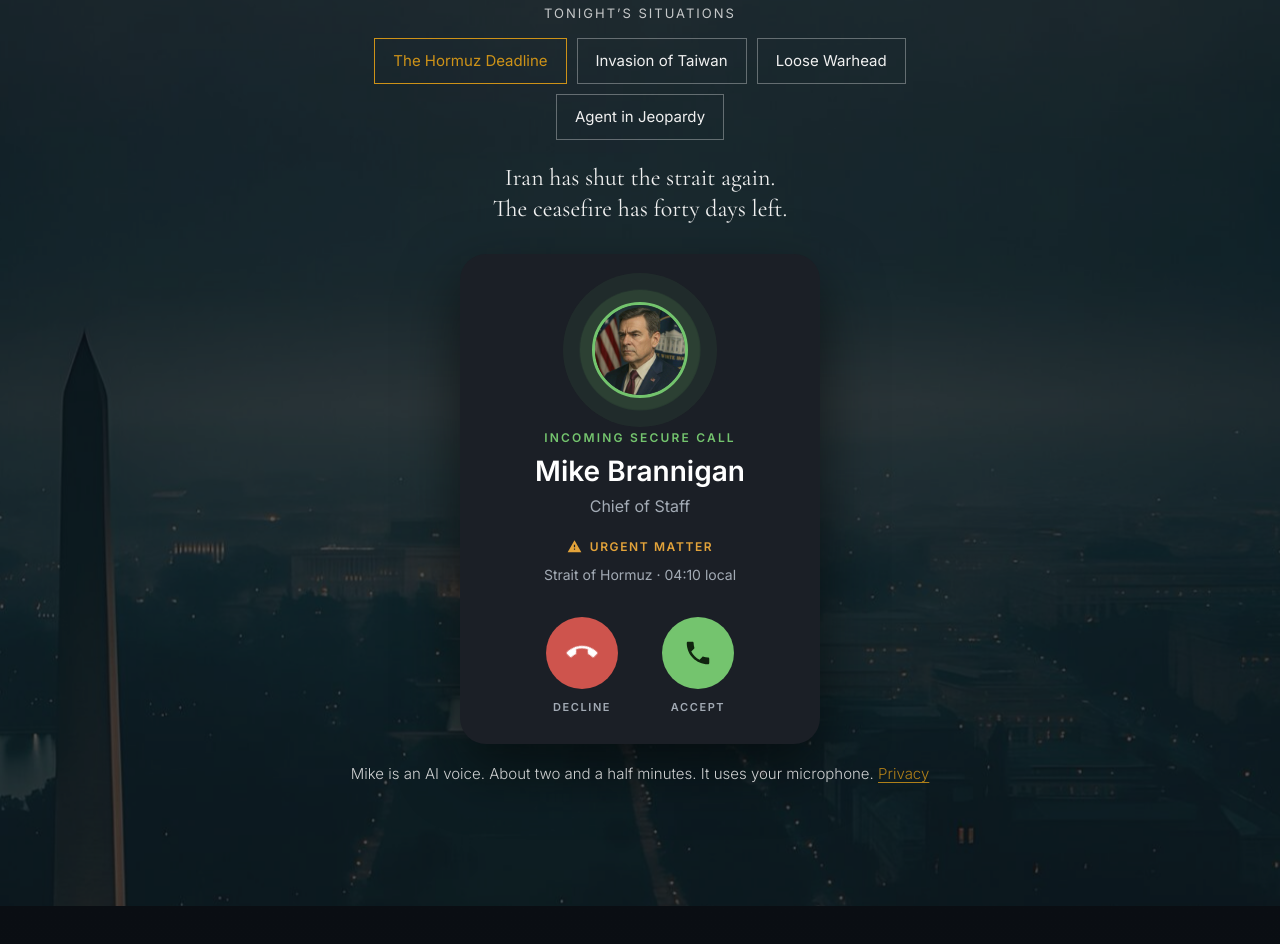
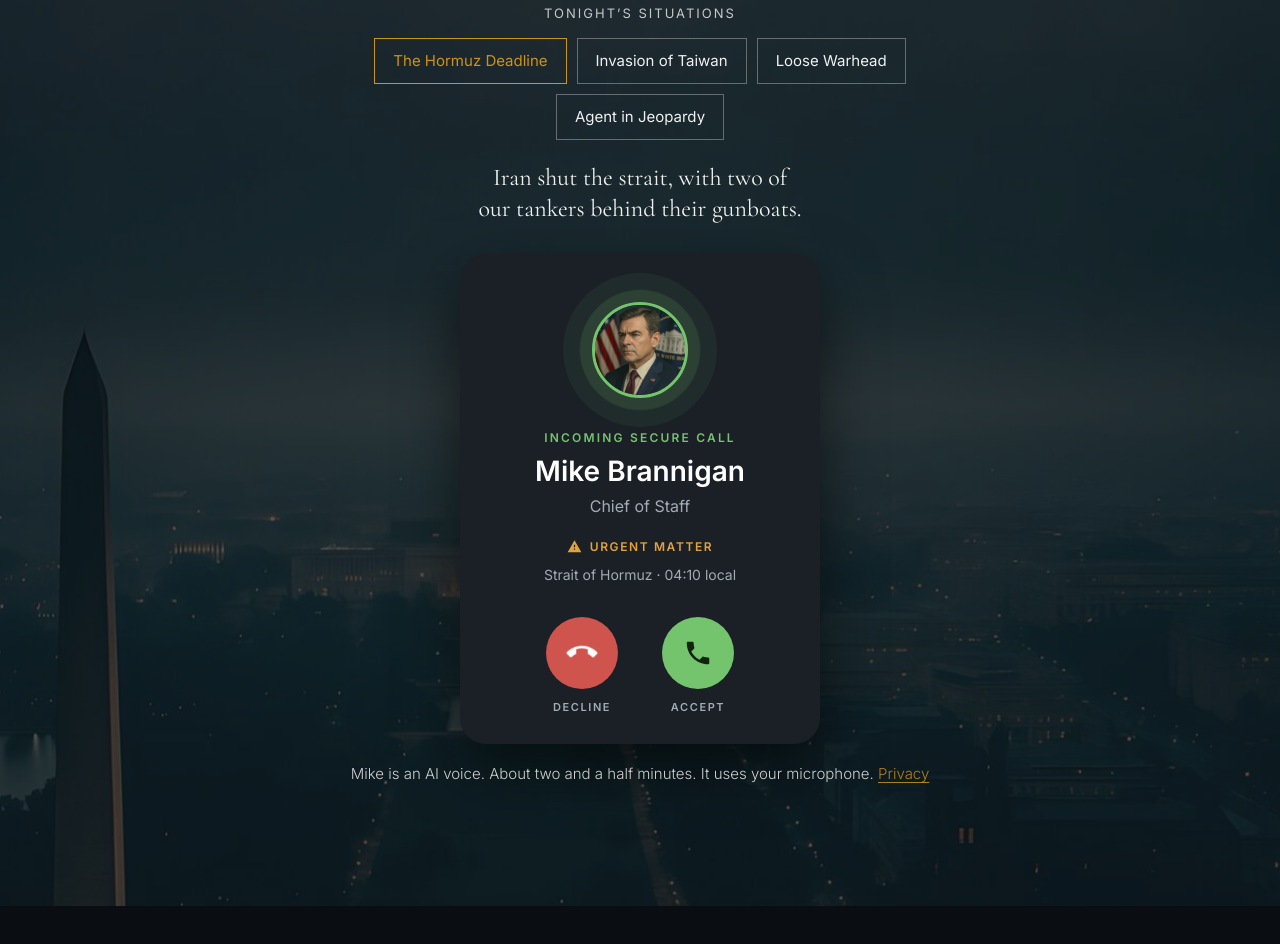
Before and after one commit to adamplg/potus-landing, a plain HTML site: page index.html in a window 1280 px wide. Shown: the part 4022-4966 px from the top of the page. Drawn offline with nearby package versions, Linux system fonts and the light colour scheme.

Commit message:
Local build: Marshall's simpler one-liners for the four situations
Co-Authored-By: Claude Fable 5.2 <noreply@anthropic.com>

```diff
--- a/index.html
+++ b/index.html
@@ -2168,6 +2168,6 @@
             }, { passive: true });
         })();
     </script>
-    <script src="/js/mike-call.js?v=local-12" defer></script>
+    <script src="/js/mike-call.js?v=local-13" defer></script>
 </body>
 </html>
--- a/js/mike-call.js
+++ b/js/mike-call.js
@@ -29,10 +29,10 @@
      seconds. The id goes to the agent as crisis_id; each crisis's full text lives
      in the agent, never here. */
   const SCENARIOS = [
-    { id: 'hormuz', title: 'The Hormuz Deadline', place: 'Strait of Hormuz · 04:10 local', line: 'Iran has shut the strait again. The ceasefire has forty days left.' },
-    { id: 'taiwan', title: 'Invasion of Taiwan', place: 'Taiwan Strait · 05:40 local', line: 'China’s fleet left port an hour ago. It isn’t an exercise.' },
-    { id: 'warhead', title: 'Loose Warhead', place: 'Islamabad · 02:15 local', line: 'A coup in Islamabad, and a warhead isn’t where it should be.' },
-    { id: 'berlin', title: 'Agent in Jeopardy', place: 'Berlin · 23:30 local', line: 'A CIA officer burned in Berlin, holding proof she shouldn’t have.' },
+    { id: 'hormuz', title: 'The Hormuz Deadline', place: 'Strait of Hormuz · 04:10 local', line: 'Iran shut the strait, with two of our tankers behind their gunboats.' },
+    { id: 'taiwan', title: 'Invasion of Taiwan', place: 'Taiwan Strait · 05:40 local', line: 'China’s fleet left port. Beijing swears it’s an exercise.' },
+    { id: 'warhead', title: 'Loose Warhead', place: 'Islamabad · 02:15 local', line: 'A coup in Pakistan, and a nuclear warhead is lost.' },
+    { id: 'berlin', title: 'Agent in Jeopardy', place: 'Berlin · 23:30 local', line: 'One of our spies caught in Berlin, holding something she shouldn’t.' },
   ];
 
   const DEADLINE = 90;   // seconds; the number Mike names
```
